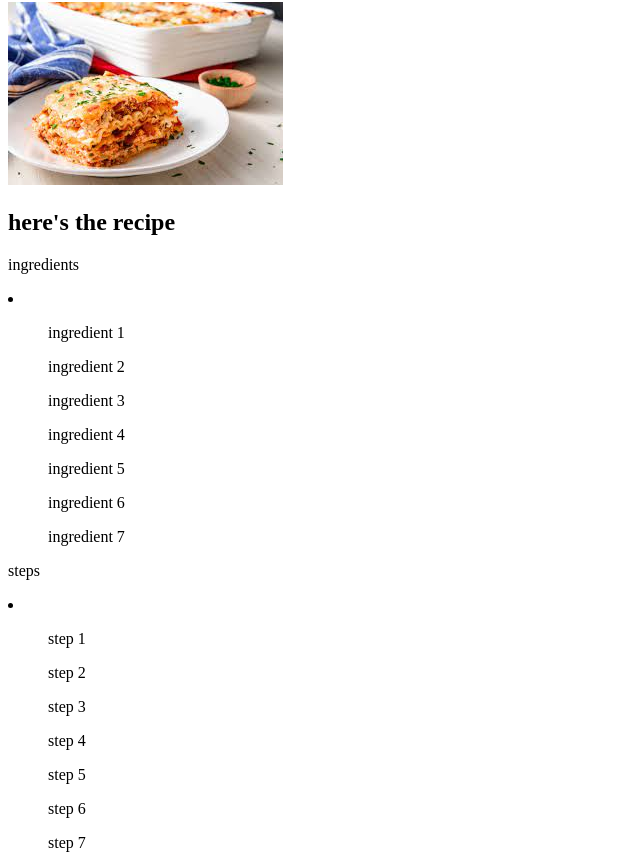
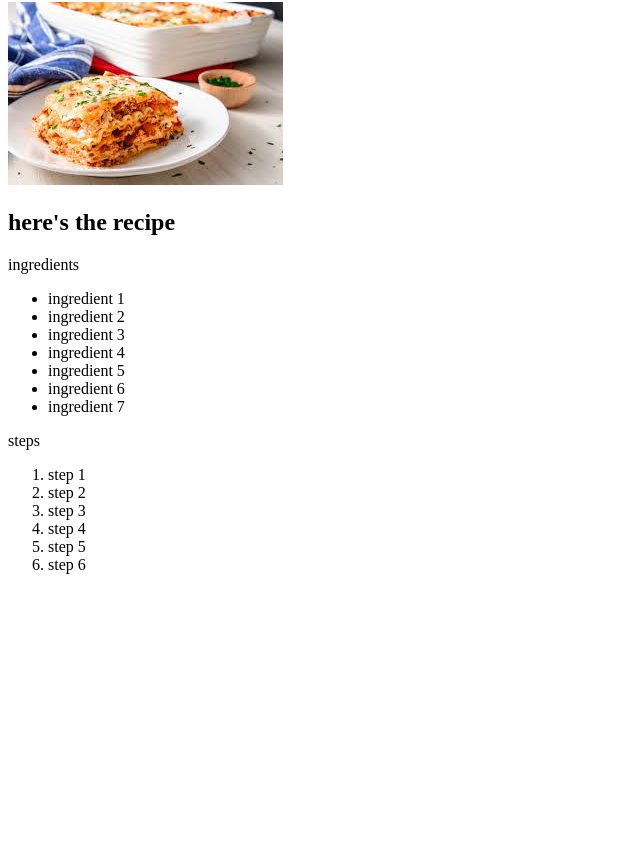
Before and after one commit to Nathanbonnes/odin_recipes, a plain HTML site: page recipes/lasagna.html in a window 1280 px wide. Shown: the part 78-946 px from the top of the page, without its empty margins (0-640 px from the left). After the commit the page ends 800 px from the top, so only its background shows below. Drawn offline with Linux system fonts and the light colour scheme.

Commit message:
fixed my recipes

```diff
--- a/recipes/lasagna.html
+++ b/recipes/lasagna.html
@@ -15,28 +15,29 @@
 
 
 <p>ingredients
-<li>
+<ul>
 
-    <ul>ingredient 1</ul>
-    <ul>ingredient 2</ul>
-    <ul>ingredient 3</ul>
-    <ul>ingredient 4</ul>
-    <ul>ingredient 5</ul>
-    <ul>ingredient 6</ul>
-    <ul>ingredient 7</ul>
-</li>
+    <li>ingredient 1</li>
+    <li>ingredient 2</li>
+    <li>ingredient 3</li>
+    <li>ingredient 4</li>
+    <li>ingredient 5</li>
+    <li>ingredient 6</li>
+    <li>ingredient 7</li>
+
+</ul>
 </p>
 
 <p>steps
-    <li>
-    <ol>step 1 </ol>
-    <ol>step 2 </ol>
-    <ol>step 3 </ol>
-    <ol>step 4 </ol>
-    <ol>step 5 </ol>
-    <ol>step 6 </ol>
-    <ol>step 7 </ol>
-    </li>
+    <ol>
+    <li>step 1 </li>
+    <li>step 2 </li>
+    <li>step 3 </li>
+    <li>step 4 </li>
+    <li>step 5 </li>
+    <li>step 6 </li>
+
+    </ol>
     </p>
 
 </body>
```
Also changed, not shown: index.html (+8 -9 lines), recipes/mac_cheese.html (+15 -18 lines), 1 other file.
